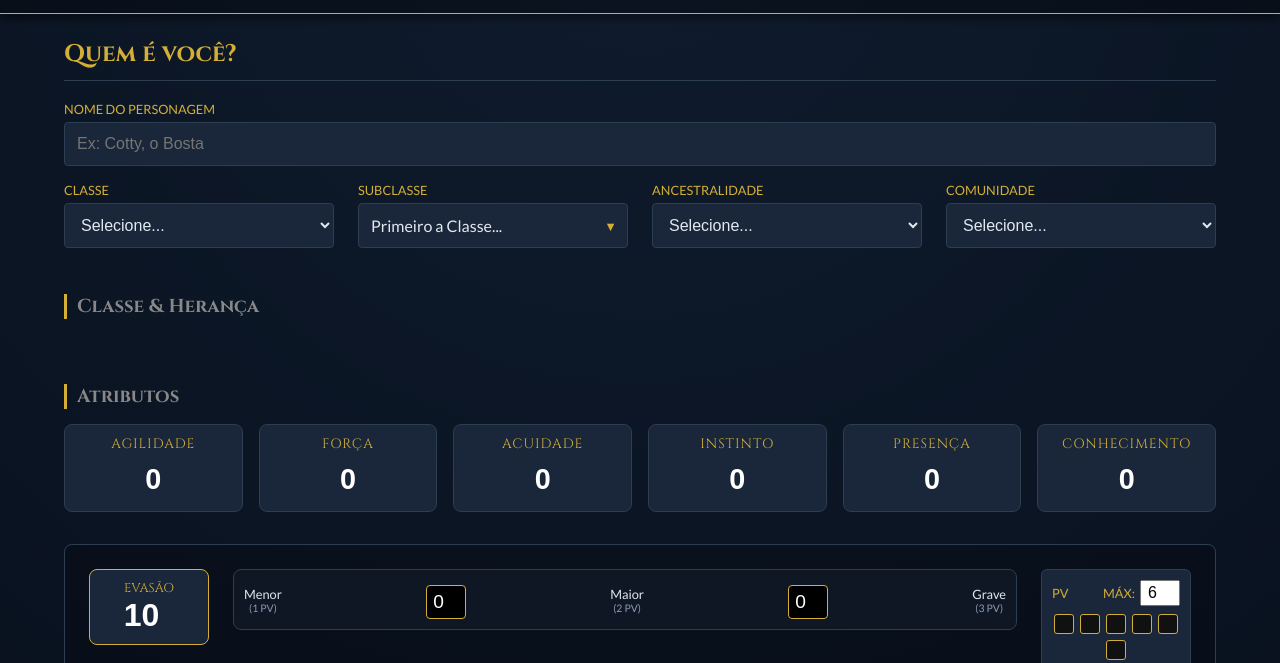
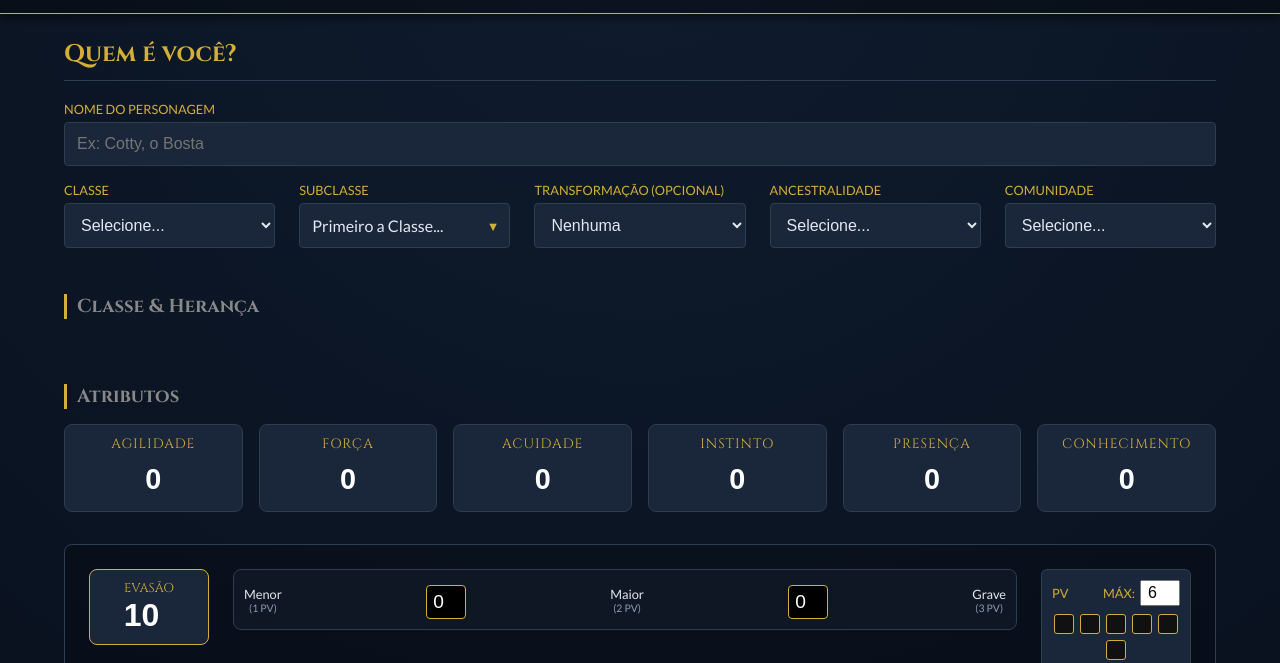
Before and after one commit to felipezardo/dh-deck, a plain HTML site: page index.html in a window 1280 px wide. Shown: the part 112-775 px from the top of the page. Drawn offline with Linux system fonts and the light colour scheme.

Commit message:
transformações adicionadas

```diff
--- a/app.js
+++ b/app.js
@@ -264,6 +264,7 @@ const elDropdownOptions = document.getElementById('subclass-options');
 
 const elAncestry = document.getElementById('char-ancestry');
 const elCommunity = document.getElementById('char-community');
+const elTransformation = document.getElementById('char-transformation');
 const elDeckSection = document.getElementById('deckbuilder-section');
 const elDescription = document.getElementById('class-description-box');
 
@@ -307,6 +308,14 @@ function loadSelectOptions() {
             elCommunity.innerHTML += `<option value="${c.nome}">${c.nome}</option>`;
         });
     }
+    // Transformações
+    const elTransformation = document.getElementById('char-transformation');
+    if(elTransformation && fullData.Transformacoes) {
+        elTransformation.innerHTML = '<option value="">Nenhuma</option>';
+        fullData.Transformacoes.forEach(t => {
+            elTransformation.innerHTML += `<option value="${t.nome}">${t.nome}</option>`;
+        });
+    }
 }
 
 // ==========================================
@@ -315,7 +324,7 @@ function loadSelectOptions() {
 function createNewCharacter() {
     const newChar = {
         id: Date.now(),
-        name: '', class: '', subclass: [], ancestry: '', community: '',
+        name: '', class: '', subclass: [], ancestry: '', community: '', transformation: '',
         stats: { agility: 0, strength: 0, finesse: 0, instinct: 0, presence: 0, knowledge: 0 },
 
         // ESTRUTURA DE COMBATE
@@ -349,6 +358,8 @@ function selectCharacter(id) {
     elClass.value = char.class || '';
     elAncestry.value = char.ancestry || '';
     elCommunity.value = char.community || '';
+    const elTrans = document.getElementById('char-transformation');
+    if(elTrans) elTrans.value = char.transformation || '';
 
     // Atributos
     const s = char.stats || { agility:0, strength:0, finesse:0, instinct:0, presence:0, knowledge:0 };
@@ -540,6 +551,10 @@ function renderOriginCards(char) {
     addStaticCard('Comunidades', char.community);
     addStaticCard('Ancestralidades', char.ancestry);
 
+    if (char.transformation) {
+        addStaticCard('Transformacoes', char.transformation);
+    }
+
     let subs = Array.isArray(char.subclass) ? char.subclass : (char.subclass ? [char.subclass] : []);
     subs.forEach(subName => addStaticCard('Sub-Classes', subName));
 }
@@ -552,6 +567,8 @@ function saveCurrentChar() {
     char.class = elClass.value;
     char.ancestry = elAncestry.value;
     char.community = elCommunity.value;
+    const elTrans = document.getElementById('char-transformation');
+    if(elTrans) char.transformation = elTrans.value;
 
     // Dropdown
     const checkboxes = elDropdownOptions.querySelectorAll('input[type="checkbox"]:checked');
--- a/data.js
+++ b/data.js
@@ -274,6 +274,11 @@ const fullData = {
       "nivel": 1,
       "nome": "BloodHunter: Ordem do Mutante (Fundamental)",
       "img": "bloodhuner_ordem_do_mutante.jpg"
+    },
+     {
+      "nivel": 1,
+      "nome": "BloodHunter: Ordem Licantropa (Fundamental)",
+      "img": "ORDEM LICANTROPA.png"
     }
   ],
   "Comunidades": [
@@ -421,11 +426,6 @@ const fullData = {
     },
     {
       "nivel": 1,
-      "nome": "Karati-Firbolg",
-      "img": "KATARI-FIRBOLG.png"
-    },
-    {
-      "nivel": 1,
       "nome": "Aetheris",
       "img": "AETHERIS.png"
     }
@@ -1499,5 +1499,38 @@ const fullData = {
       "nome": "Sanguine Feast",
       "img": "10-sanguine feast.jpg"
     }
+  ],
+  "Transformacoes": [
+    {
+      "nivel": 1,
+      "nome": "Lobisomem",
+      "img": "LOBISOMEM.png"
+    },
+    {
+      "nivel": 1,
+      "nome": "Vampiro",
+      "img": "VAMPIRO .png"
+    },
+    {
+      "nivel": 1,
+      "nome": "Semideus",
+      "img": "SEMIDEUS.png"
+    },
+    {
+      "nivel": 1,
+      "nome": "Metamorfo",
+      "img": "METAMORFO .png"
+    },
+    {
+      "nivel": 1,
+      "nome": "Reanimado",
+      "img": "REANIMADO .png"
+    },
+    {
+      "nivel": 1,
+      "nome": "Fantasma",
+      "img": "FANTASMA .png"
+    }
+
   ]
 };
--- a/index.html
+++ b/index.html
@@ -42,6 +42,12 @@
                             </div>
                     </div>
                 </div>
+                <div class="form-group">
+                    <label>Transformação (Opcional)</label>
+                    <select id="char-transformation">
+                        <option value="">Nenhuma</option>
+                        </select>
+                </div>
 
                 <div class="form-group">
                     <label>Ancestralidade</label>
@@ -51,6 +57,7 @@
                     <label>Comunidade</label>
                     <select id="char-community"><option value="">Selecione...</option></select>
                 </div>
+
             </div>
 
             <h3 class="section-subtitle">Classe & Herança</h3>
```
Also changed, not shown: images/FANTASMA .png (added), images/LOBISOMEM.png (added), images/METAMORFO .png (added), images/ORDEM LICANTROPA.png (added), images/REANIMADO .png (added), images/SEMIDEUS.png (added), images/VAMPIRO .png (added).
